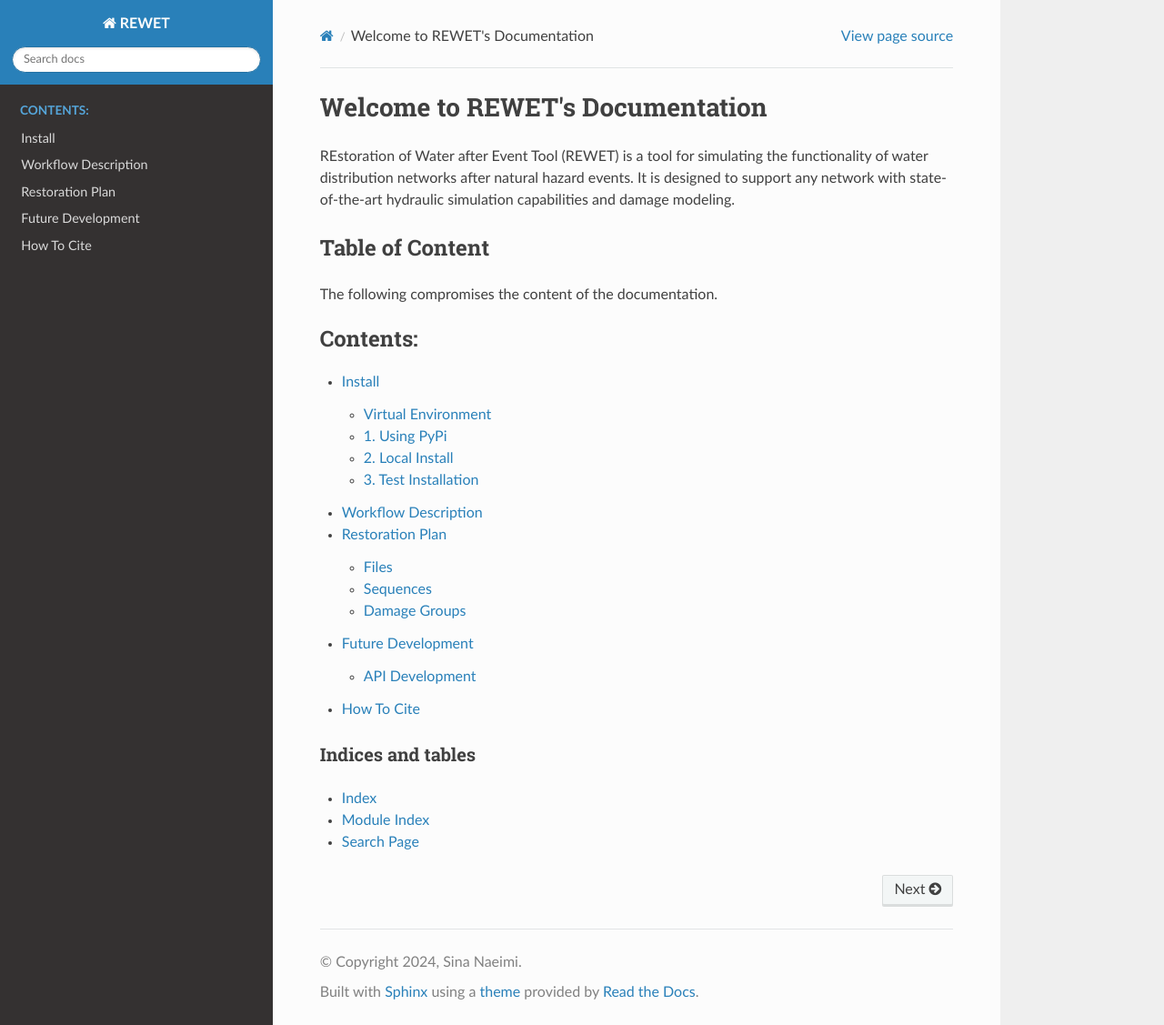
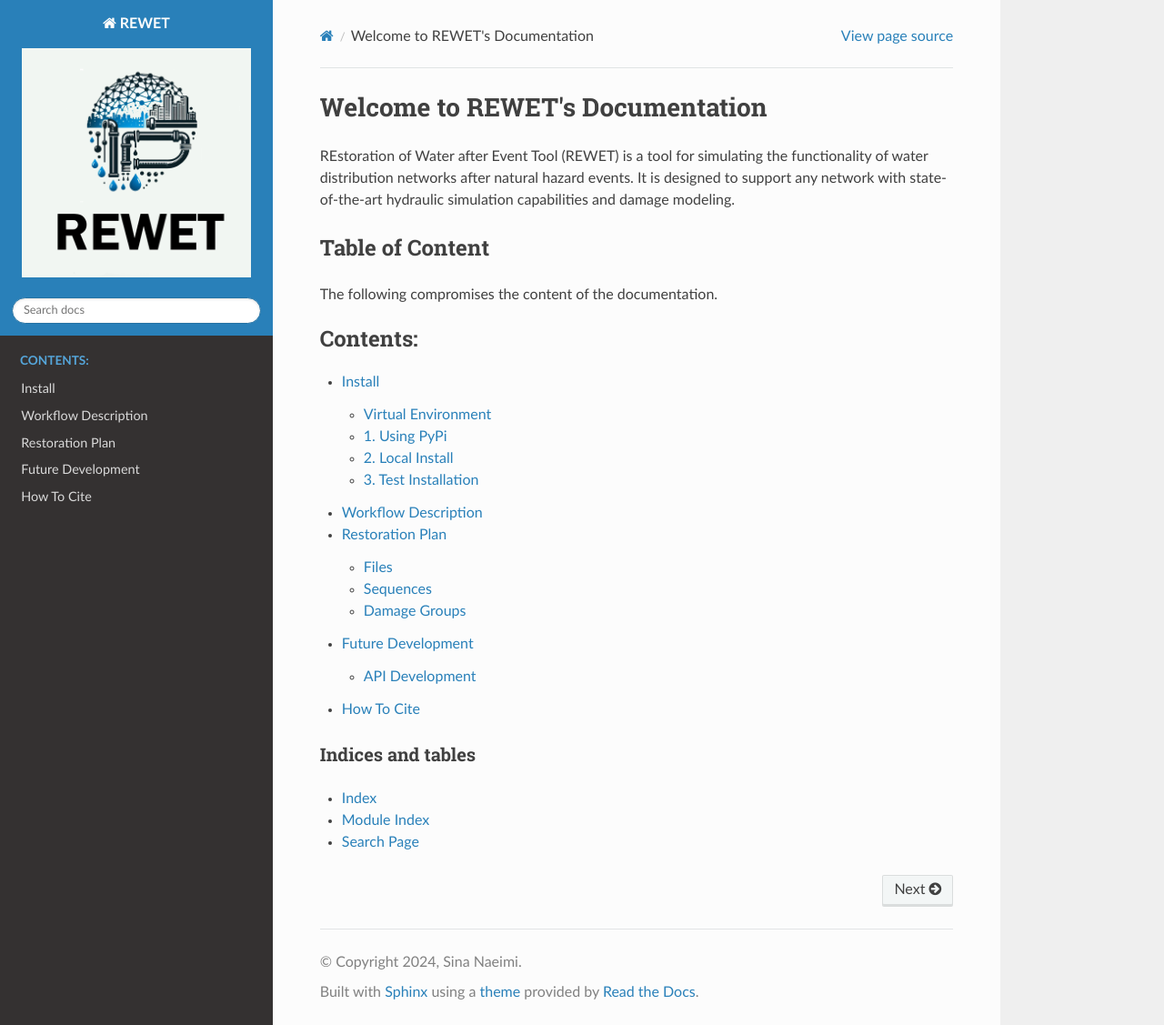
Before and after one commit to snaeimi/REWET, a Sphinx documentation site: the page built from doc/index.rst, in a window 1280 px wide and 1127 px high. Shown: the whole window at 91% size. Built offline with Sphinx 7.4.7 and the Read the Docs theme 2.0.0, drawn with Linux system fonts in a browser that asks for light colours; pages that are not in the unit, such as notebooks, are missing from menus.

Commit message:
The JPG file is back on the logo. Looks better

```diff
--- a/doc/conf.py
+++ b/doc/conf.py
@@ -59,7 +59,7 @@ html_theme = 'sphinx_rtd_theme'
 # relative to this directory. They are copied after the builtin static files,
 # so a file named "default.css" will overwrite the builtin "default.css".
 html_static_path = ['_static']
-html_logo = "REWET_logo.png"
+html_logo = "REWET_logo.jpg"
 
 html_css_files = [
     'css/custom.css',
```
Also changed, not shown: doc/REWET_logo.png (added).
